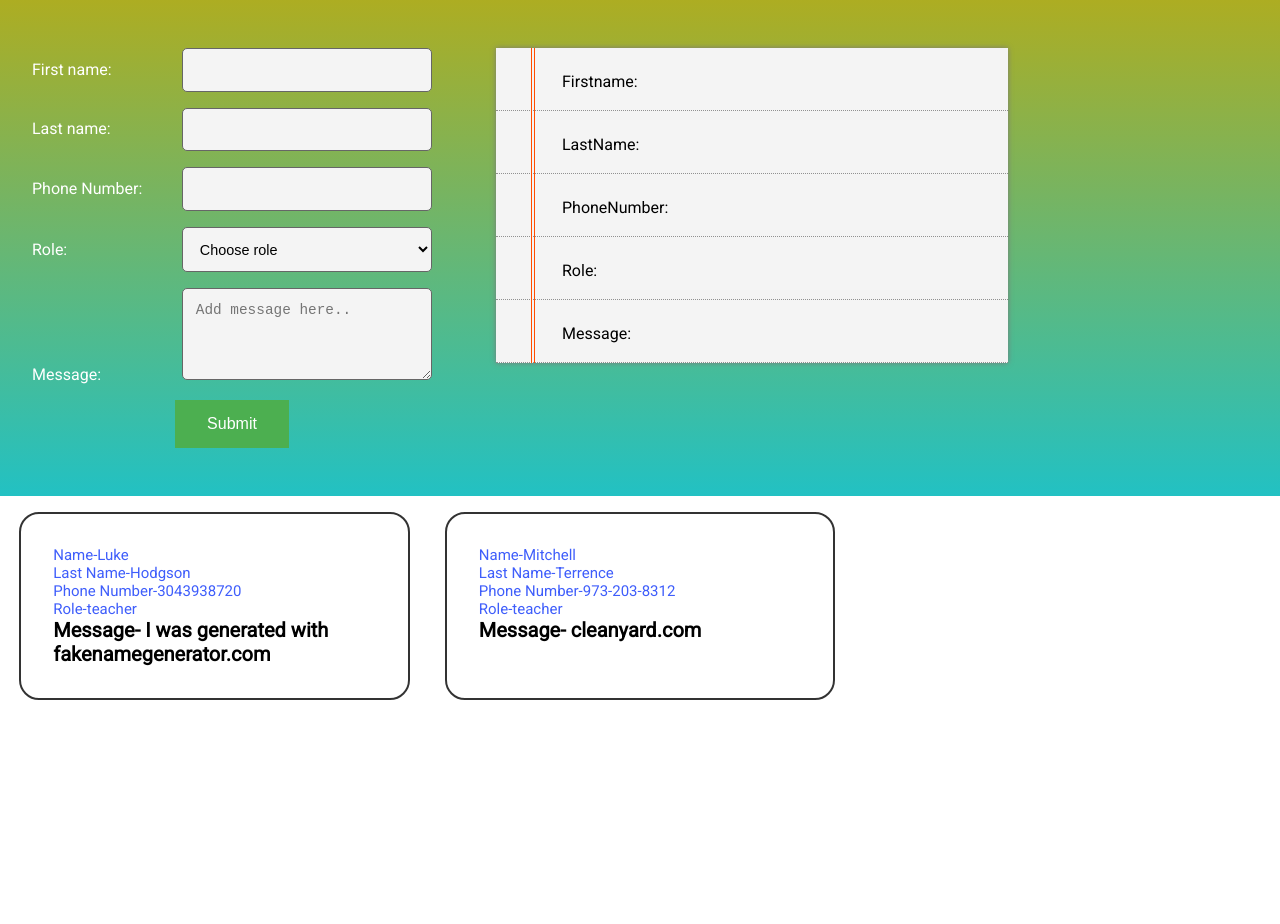
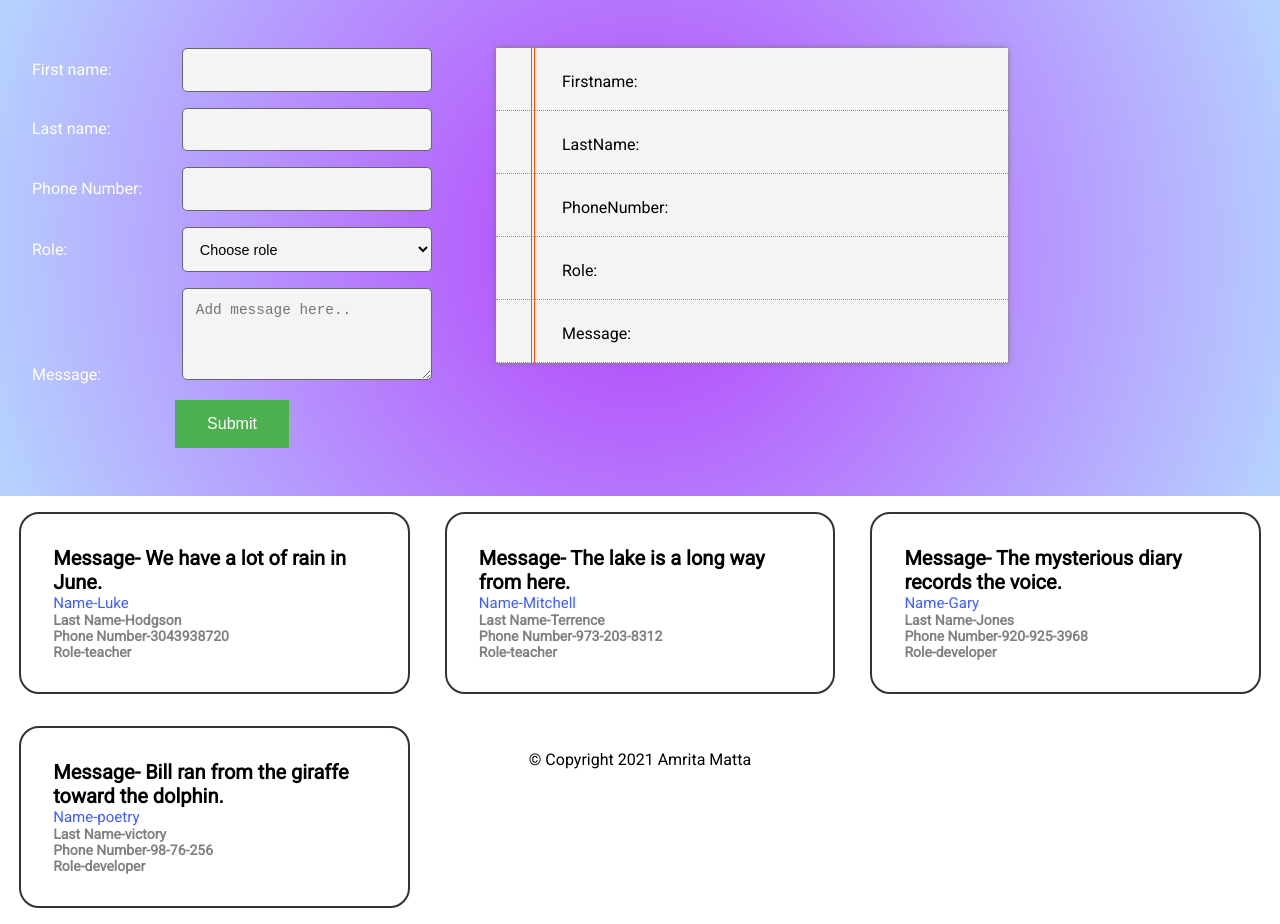
Before and after one commit to a-matta/controlled_form, a React (Create React App) app: page / in a window 1280 px wide. Before the commit the page ends 800 px from the top, so only its background shows below. Built offline with nearby package versions, Linux system fonts and the light colour scheme; data requests are answered from the project's data file.

Commit message:
updated db

```diff
--- a/db.json
+++ b/db.json
@@ -6,7 +6,7 @@
       "lastName": "Hodgson",
       "phoneNumber": "3043938720",
       "role": "teacher",
-      "message": "I was generated with fakenamegenerator.com"
+      "message": "We have a lot of rain in June. "
     },
     {
       "id": 2,
@@ -14,7 +14,23 @@
       "lastName": "Terrence",
       "phoneNumber": "973-203-8312",
       "role": "teacher",
-      "message": "cleanyard.com"
+      "message": "The lake is a long way from here."
+    },
+    {
+      "id": 3,
+      "firstName": "Gary",
+      "lastName": "Jones",
+      "phoneNumber": "920-925-3968",
+      "role": "developer",
+      "message": "The mysterious diary records the voice."
+    },
+    {
+      "firstName": "poetry",
+      "lastName": "victory",
+      "phoneNumber": "98-76-256",
+      "role": "developer",
+      "message": "Bill ran from the giraffe toward the dolphin.",
+      "id": 4
     }
   ]
 }
--- a/src/App.js
+++ b/src/App.js
@@ -64,6 +64,7 @@ export default class App extends Component {
           {this.state.results.map((item) => (
             <Note key={item.id} {...item} />
           ))}
+          <footer>&copy; Copyright 2021 Amrita Matta</footer>
         </div>
       </>
     );
--- a/src/Note.js
+++ b/src/Note.js
@@ -2,11 +2,11 @@ import React from "react";
 export function Note({ id, firstName, lastName, phoneNumber, role, message }) {
   return (
     <div className="note">
+      <h1>Message- {message}</h1>
       <p>Name-{firstName}</p>
-      <p>Last Name-{lastName}</p>
-      <p>Phone Number-{phoneNumber}</p>
-      <p>Role-{role}</p>
-      <h1>Message- {message}</h1>
+      <h3>Last Name-{lastName}</h3>
+      <h3>Phone Number-{phoneNumber}</h3>
+      <h3>Role-{role}</h3>
     </div>
   );
 }
--- a/src/index.css
+++ b/src/index.css
@@ -10,14 +10,10 @@
   display: flex;
   background-color: #3f5efb;
   width: 100%;
-  background: linear-gradient(
-    0deg,
-    rgba(34, 193, 195, 1) 0%,
-    rgba(77, 187, 145, 1) 31%,
-    rgba(84, 186, 137, 1) 36%,
-    rgba(108, 182, 110, 1) 53%,
-    rgba(119, 180, 97, 1) 61%,
-    rgba(173, 173, 34, 1) 100%
+  background: radial-gradient(
+    circle,
+    rgba(181, 63, 251, 1) 0%,
+    rgba(182, 212, 255, 1) 100%
   );
 }
 
@@ -27,6 +23,16 @@ body {
   -moz-osx-font-smoothing: grayscale;
 }
 
+footer {
+  position: fixed;
+  height: 50px;
+  bottom: 0px;
+  left: 0px;
+  right: 0px;
+  margin-bottom: 0px;
+  text-align: center;
+  align-items: center;
+}
 /******* FORM: ******/
 
 form {
@@ -202,3 +208,8 @@ select {
 .note h1 {
   font-size: 20px;
 }
+
+.note h3 {
+  color: gray;
+  font-size: 14px;
+}
```
